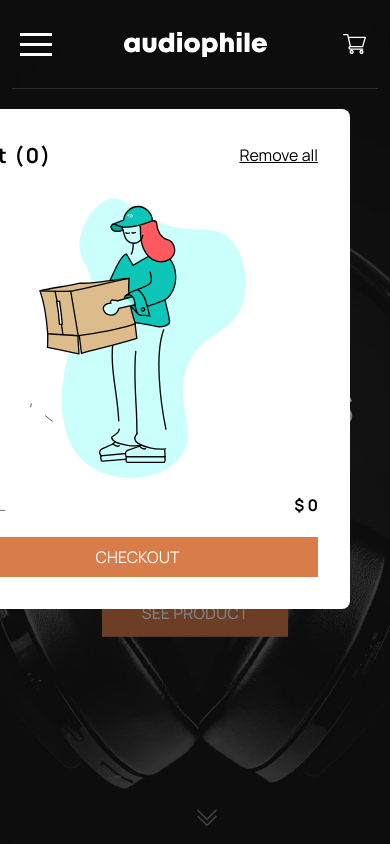
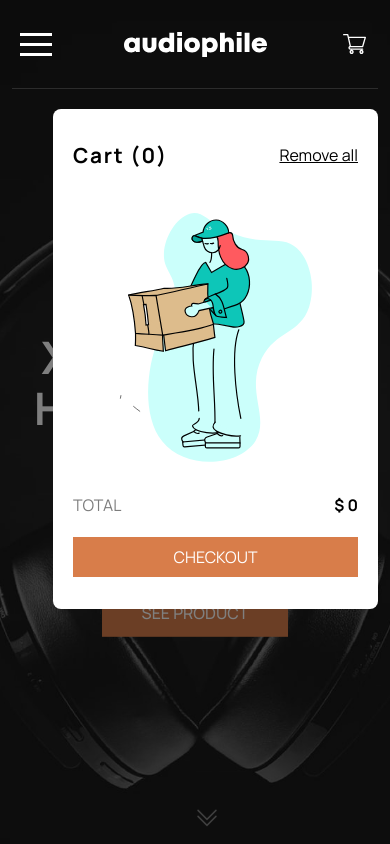
Before and after one commit to F4eNn/Audiophile, a Next.js app: page / in a window 390 px wide. Both pictures are taken after a click on the button 354 px from the left and 44 px from the top of the page. Shown: the top 844 px of the page. Built offline with nearby package versions, Linux system fonts and the light colour scheme.

Commit message:
feat(cart): adjust  for mobile devices

```diff
--- a/src/components/Home/nav/cart/Cart.tsx
+++ b/src/components/Home/nav/cart/Cart.tsx
@@ -21,7 +21,7 @@ export const Cart = ({ isCartOpen, setCart }: CartProps) => {
 	return (
 		<Wrapper>
 			<OverlayCart setCart={setCart} isOpen={isCartOpen} />
-			<div className=' absolute right-0 ml-auto mr-10 mt-[20px] flex h-[500px]  w-[425px] scale-0 flex-col justify-between rounded-lg  bg-white p-8 text-primaryDark opacity-0 '>
+			<div className=' absolute right-0 ml-auto mr-3 mt-[20px] flex h-[500px] w-[325px] scale-0 flex-col justify-between rounded-lg bg-white px-5  py-8 text-primaryDark opacity-0 sm:mr-10 sm:w-[425px] sm:p-8 '>
 				<div className='flex justify-between'>
 					<h3 className='text-H5'>{`Cart (${cart.length})`}</h3>
 					<button onClick={handleRemoveAll} className='underline'>
```
